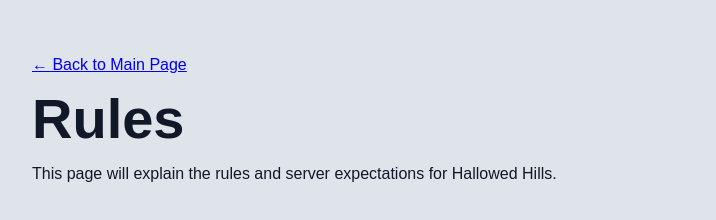
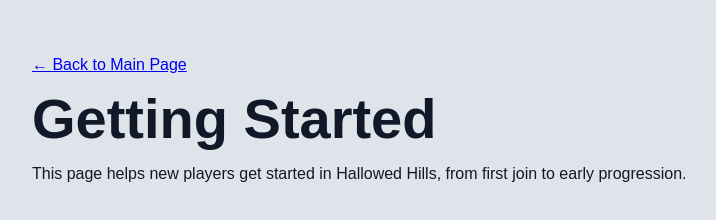
Before and after one commit to stevenshello/hallowedhills-wiki, a plain HTML site: page getting-started/index.html in a window 1280 px wide. Shown: the whole page, without its empty margins (78-794 px from the left). Drawn offline with Linux system fonts and the light colour scheme.

Commit message:
Update title and heading in index.html

```diff
--- a/getting-started/index.html
+++ b/getting-started/index.html
@@ -3,14 +3,14 @@
 <head>
   <meta charset="utf-8">
   <meta name="viewport" content="width=device-width, initial-scale=1">
-  <title>Getting started | Hallowed Hills Wiki</title>
+  <title>Getting Started | Hallowed Hills Wiki</title>
   <link rel="stylesheet" href="../assets/css/style.css">
 </head>
 <body>
   <main class="page">
     <p><a href="../Main_Page/">← Back to Main Page</a></p>
-    <h1>Rules</h1>
-    <p>This page will explain the rules and server expectations for Hallowed Hills.</p>
+    <h1>Getting Started</h1>
+    <p>This page helps new players get started in Hallowed Hills, from first join to early progression.</p>
   </main>
 </body>
 </html>
```
